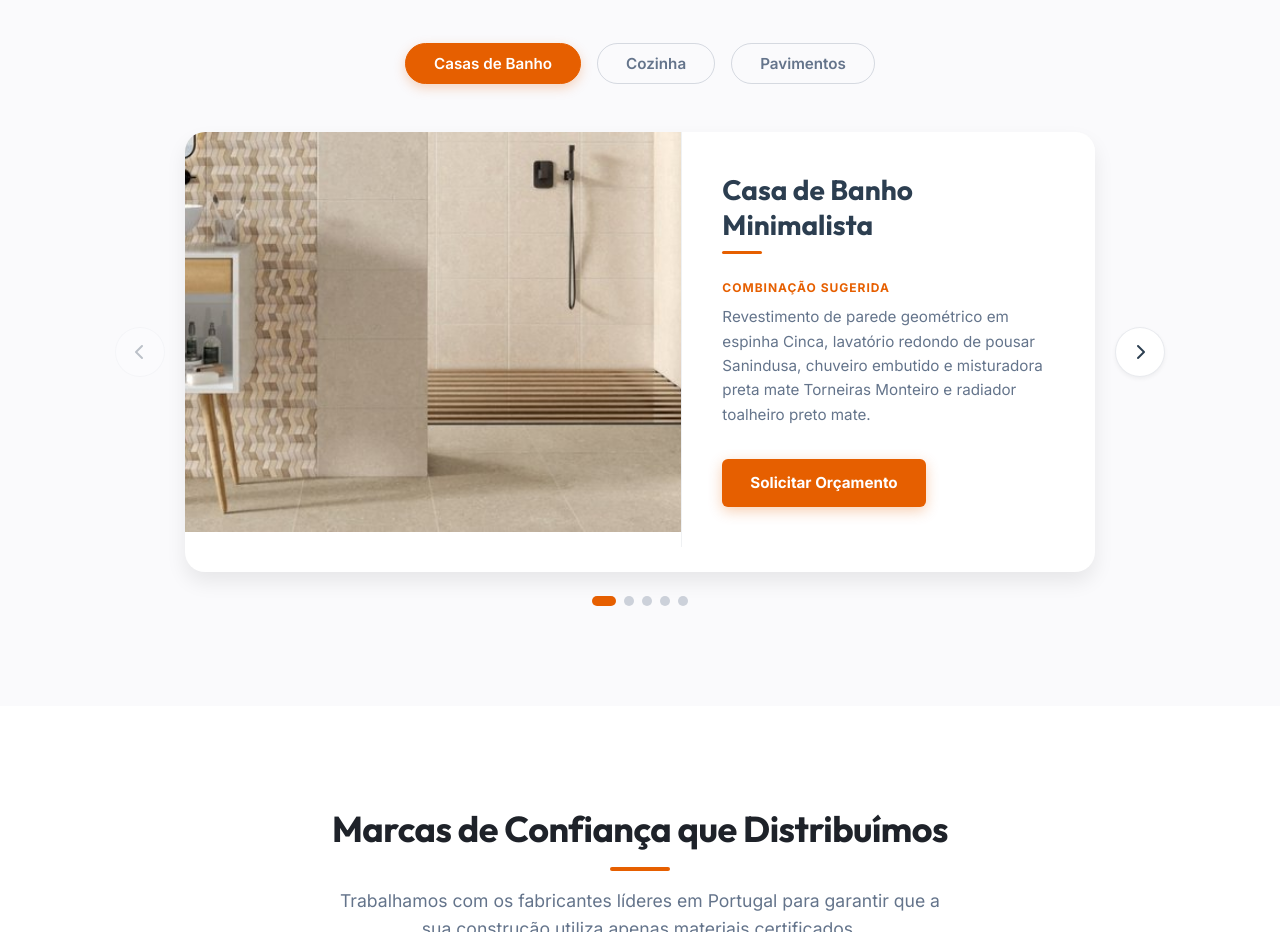
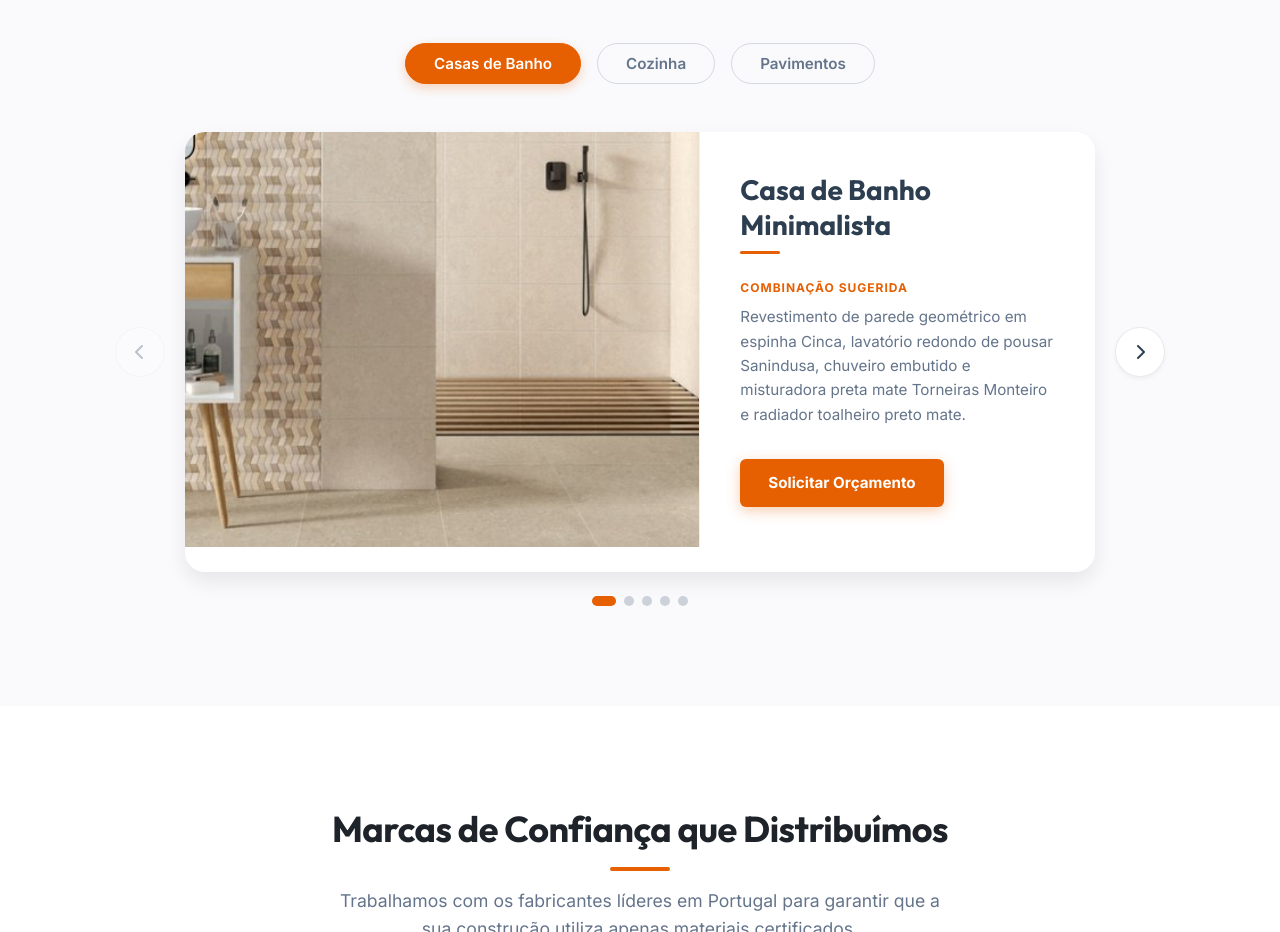
Before and after one commit to t2222w-sys/juba-materiaisdeconstrucao, a plain HTML site: page index.html in a window 1280 px wide. Shown: the part 4560-5492 px from the top of the page. Drawn offline with Linux system fonts and the light colour scheme.

Commit message:
style: reduz altura minima do slider e define altura de imagem flexivel para evitar espaco branco

```diff
--- a/style.css
+++ b/style.css
@@ -2417,8 +2417,8 @@ section {
 /* Conteúdo interno do slide */
 .slide-content {
     display: grid;
-    grid-template-columns: minmax(0, 1.2fr) minmax(0, 1fr);
-    min-height: 400px;
+    grid-template-columns: minmax(0, 1.3fr) minmax(0, 1fr);
+    min-height: 360px;
     width: 100%;
 }
 
@@ -2429,7 +2429,7 @@ section {
     justify-content: center;
     align-items: center;
     overflow: hidden;
-    height: 400px;
+    height: 100%; /* Herda a altura total da grid do card, eliminando tiras brancas */
     width: 100%;
     min-width: 0;
 }
```
